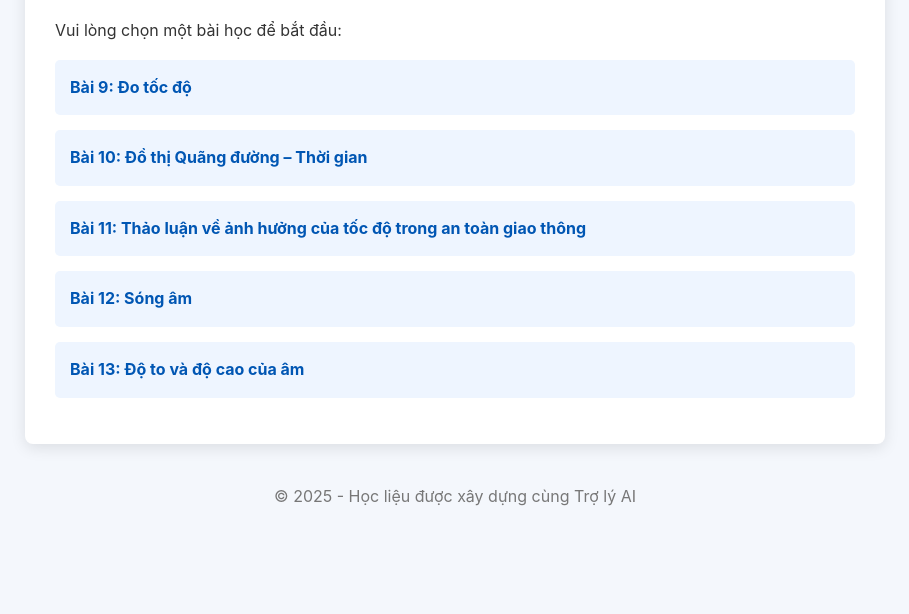
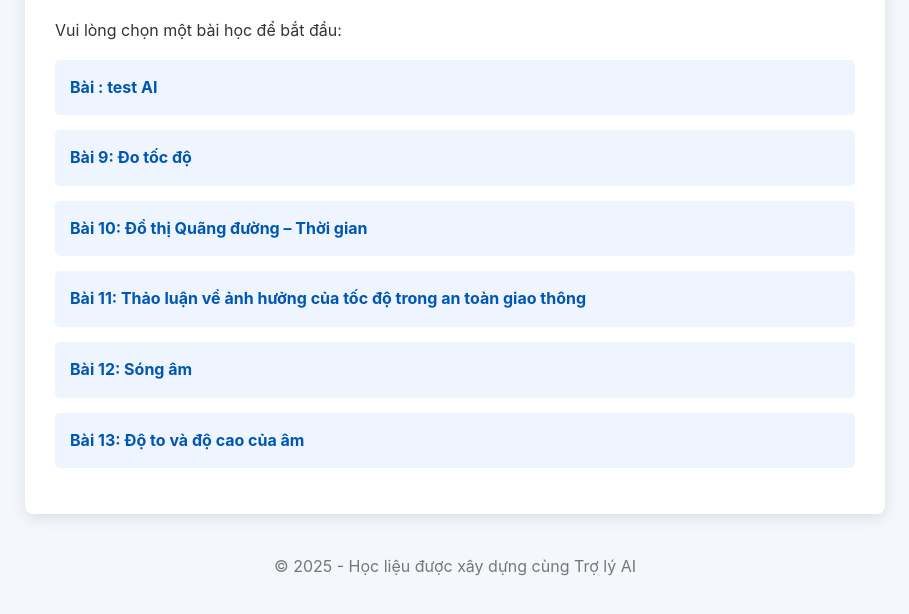
Before and after one commit to vanhien1199-art/khtn7, a website: page index.html in a window 1280 px wide. Shown: the part 178-792 px from the top of the page, without its empty margins (185-1094 px from the left). Drawn offline with Linux system fonts and the light colour scheme.

Commit message:
Update index.html

```diff
--- a/index.html
+++ b/index.html
@@ -20,6 +20,7 @@
         <h1>Danh sách Học liệu Tương tác</h1>
         <p>Vui lòng chọn một bài học để bắt đầu:</p>
         <ul class="lesson-list">
+            <li><a href="/demo/">Bài : test AI</a></li>
             <li><a href="/do-toc-do/">Bài 9: Đo tốc độ</a></li>
             <li><a href="/do-thi-s-t/">Bài 10: Đồ thị Quãng đường – Thời gian</a></li>
             <li><a href="/tl-anh-huong-cua-toc-do/">Bài 11: Thảo luận về ảnh hưởng của tốc độ trong an toàn giao thông</a></li>
```
